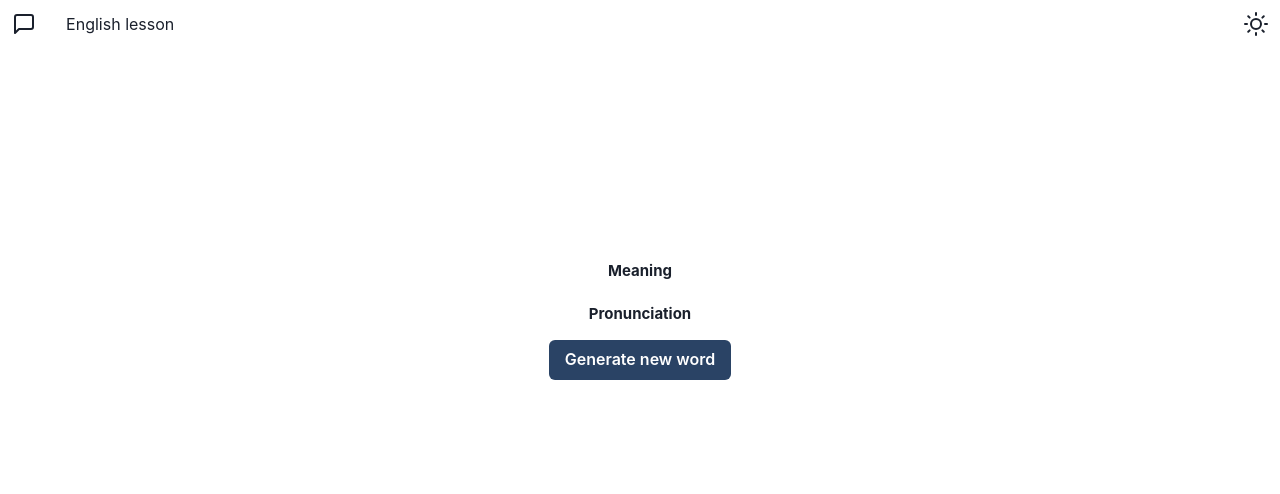
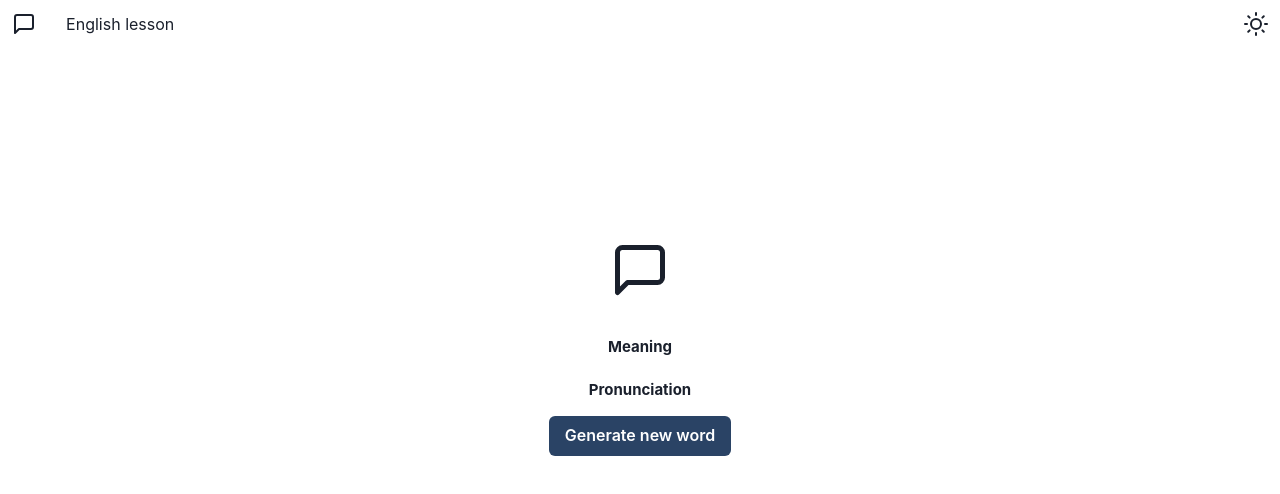
Before and after one commit to merima98/fruitygram-client, a React (Create React App) app: page /pronunciation in a window 1280 px wide. Shown: the top 494 px of the page. Built offline with nearby package versions, Linux system fonts and the light colour scheme; no server answers.

Commit message:
UI implementation adding style to app (#5)
* Added home page.

* Added style to Word page

* Added icon on word page.

```diff
--- a/src/features/words/Word.tsx
+++ b/src/features/words/Word.tsx
@@ -8,6 +8,7 @@ import {
 } from "@chakra-ui/react";
 import { useEffect } from "react";
 import { useDispatch, useSelector } from "react-redux";
+import { MessageSquare } from "react-feather";
 
 import { getEnglishWord } from "../../actions/words";
 
@@ -32,6 +33,9 @@ function WordList() {
 
   return (
     <Center mt={60} flexDirection={"column"}>
+      <Box mb={4}>
+        <MessageSquare height={60} width={60} />
+      </Box>
       <Flex mb={15}>
         <Box textAlign={"center"}>
           <Box mb={5}>
```
